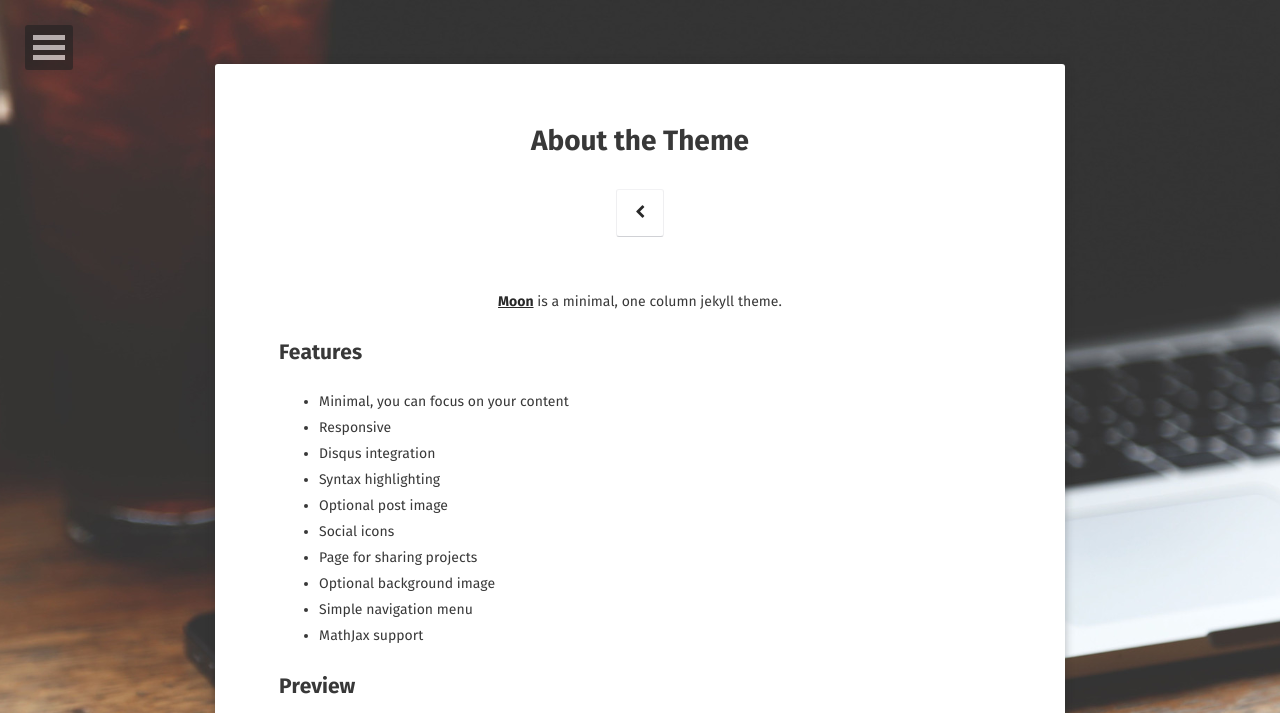
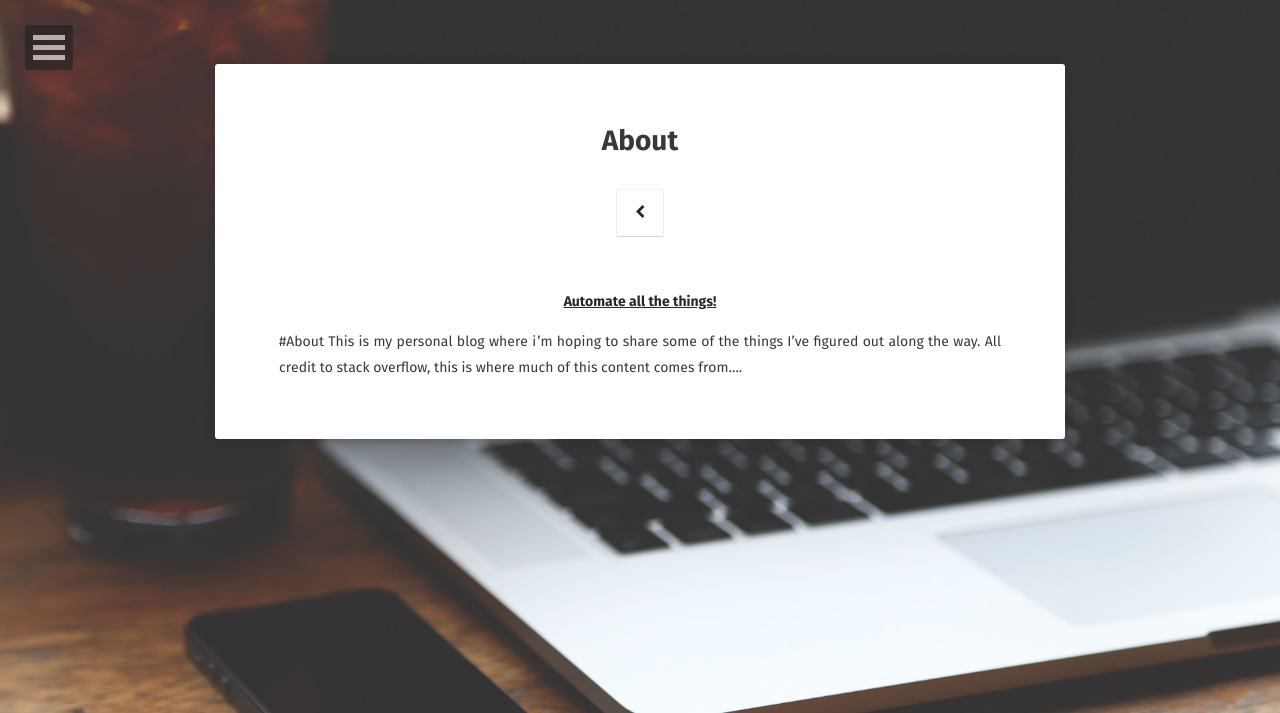
Before and after one commit to chris-forbes-1/chris-forbes-1.github.io, a Jekyll site: the page built from about/index.md, in a window 1280 px wide. Shown: the top 713 px of the page. Built offline with Jekyll 4.4.1, drawn with Linux system fonts in a browser that asks for light colours; some web fonts are replaced; some of the changed text lies outside the part shown; grey boxes are pictures that could not be loaded.

Commit message:
fixed broken github link

```diff
--- a/_config.yml
+++ b/_config.yml
@@ -26,7 +26,7 @@ sass:
   style:            compressed
 
 # Comments
-disqus_shortname:   taylantatli
+disqus_shortname:   comment..
 
 # Social
 # if you don't have any of social below, comment the line.
@@ -40,7 +40,7 @@ disqus_shortname:   taylantatli
 #email:
 twitter:            '@chforbes1'
 #facebook:           username
-github-url:         github.com/chris-forbes-1
+github-url:         chris-forbes-1
 #stackoverflow:     123456/username   from a "http://stackoverflow.com/users/123456/username" link
 #linkedin:          username
 #xing:              username
--- a/about/index.md
+++ b/about/index.md
@@ -1,37 +1,13 @@
 ---
 layout: page
-title: About the Theme
-tags: [about, Jekyll, theme, moon]
-date: 2016-03-21
+title: About
+tags: [about]
+date: 2017-05-27
 comments: false
 ---
 
-<center><a href="http://taylantatli.github.io/Moon"><b>Moon</b></a> is a minimal, one column jekyll theme.</center>
+<center><a href="http://chris-forbes-1.github.io"><b>Automate all the things!</b></a> </center>
 
-## Features
-* Minimal, you can focus on your content
-* Responsive
-* Disqus integration
-* Syntax highlighting
-* Optional post image
-* Social icons
-* Page for sharing projects
-* Optional background image
-* Simple navigation menu
-* MathJax support
-
-## Preview
-
-{% capture images %}
-    https://cloud.githubusercontent.com/assets/754514/14509720/61c61058-01d6-11e6-93ab-0918515ecd56.png
-    https://cloud.githubusercontent.com/assets/754514/14509716/61ac6c8e-01d6-11e6-879f-8308883de790.png
-{% endcapture %}
-{% include gallery images=images caption="Screenshots of Moon Theme" cols=2 %}
-
-See a [live version of Moon](http://taylantatli.github.io/Moon) hosted on GitHub.
-
-## Getting Started
-
-To learn how to install and use this theme check out the [Setup Guide](http://taylantatli.me/Moon/moon-theme/) for more information.
-
-[Install Moon](https://github.com/TaylanTatli/Moon){: .btn}
+#About
+This is my personal blog where i'm hoping to share some of the things I've figured out along the way.
+All credit to stack overflow, this is where much of this content comes from....
--- a/robots.txt
+++ b/robots.txt
@@ -1,3 +1,3 @@
 # Allow crawling of all content
 User-agent: *
-Disallow:
+Disallow: /about/*
```
